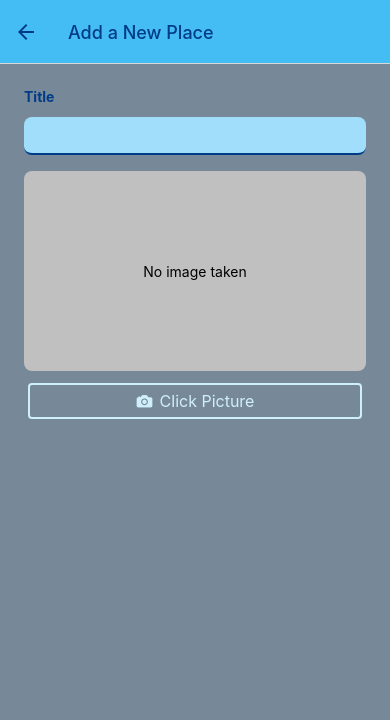
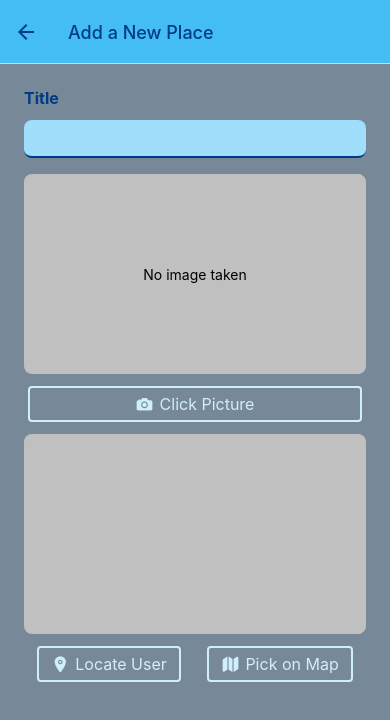
Before and after one commit to Jaseela99/reactnative-course, a React Native app: screen /AddPlace in a window 390 px wide. Shown: the top 720 px of the page. Built offline with nearby package versions, Linux system fonts and the light colour scheme.

Commit message:
added location picker

```diff
--- a/components/ImagePicker.js
+++ b/components/ImagePicker.js
@@ -36,7 +36,6 @@ const ImagePicker = () => {
     if (!image.canceled) {
         setPickedImage(image.assets[0].uri);
       }
-    console.log(image)
   };
   let imagePreview = <Text>No image taken</Text>;
   if (pickedImage) {
--- /dev/null
+++ b/components/LocationPicker.js
@@ -0,0 +1,42 @@
+import { StyleSheet, Text, View } from "react-native";
+import React from "react";
+import CustomButton from "./UI/CustomButton";
+import { colors } from "../constants/colors";
+
+const LocationPicker = () => {
+  const pickOnMapHandler = () => {};
+  const locateUserHandler = () => {};
+  return (
+    <View>
+      <View style={styles.mapPreview}></View>
+      <View style={styles.buttonContainer}>
+        <CustomButton icon="location" onPress={locateUserHandler}>
+          Locate User
+        </CustomButton>
+        <CustomButton icon="map" onPress={pickOnMapHandler}>
+          Pick on Map
+        </CustomButton>
+      </View>
+    </View>
+  );
+};
+
+export default LocationPicker;
+
+const styles = StyleSheet.create({
+  buttonContainer: {
+    flexDirection: "row",
+    justifyContent:"space-around",
+    alignItems:"center"
+  },
+  mapPreview: {
+    height: 200,
+    width: "100%",
+    marginVertical: 8,
+    justifyContent: "center",
+    alignItems: "center",
+    backgroundColor: colors.gray600,
+    borderRadius: 8,
+  },
+
+});
--- a/components/PlaceForm.js
+++ b/components/PlaceForm.js
@@ -2,6 +2,7 @@ import { StyleSheet, Text, ScrollView ,View,TextInput} from "react-native";
 import React, { useState } from "react";
 import { colors } from "../constants/colors";
 import ImagePicker from "./ImagePicker";
+import LocationPicker from "./LocationPicker";
 
 const PlaceForm = () => {
   const [enteredTitle, setEnteredTitle] = useState("");
@@ -9,12 +10,13 @@ const PlaceForm = () => {
     setEnteredTitle();
   };
   return (
-    <ScrollView style={styles.formContainer}>
+    <ScrollView style={styles.formContainer} showsVerticalScrollIndicator={false}>
       <View >
         <Text style={styles.label}>Title</Text>
         <TextInput style={styles.input} onChangeText={changeTitleHandler} value={enteredTitle} />
       </View>
       <ImagePicker/>
+       <LocationPicker/>
     </ScrollView>
   );
 };
@@ -29,7 +31,8 @@ const styles = StyleSheet.create({
   label: {
     fontWeight: "bold",
     marginBottom: 4,
-    color:colors.primary800
+    color:colors.primary800,
+    fontSize:16
   },
   input: {
     marginVertical:8,
```
